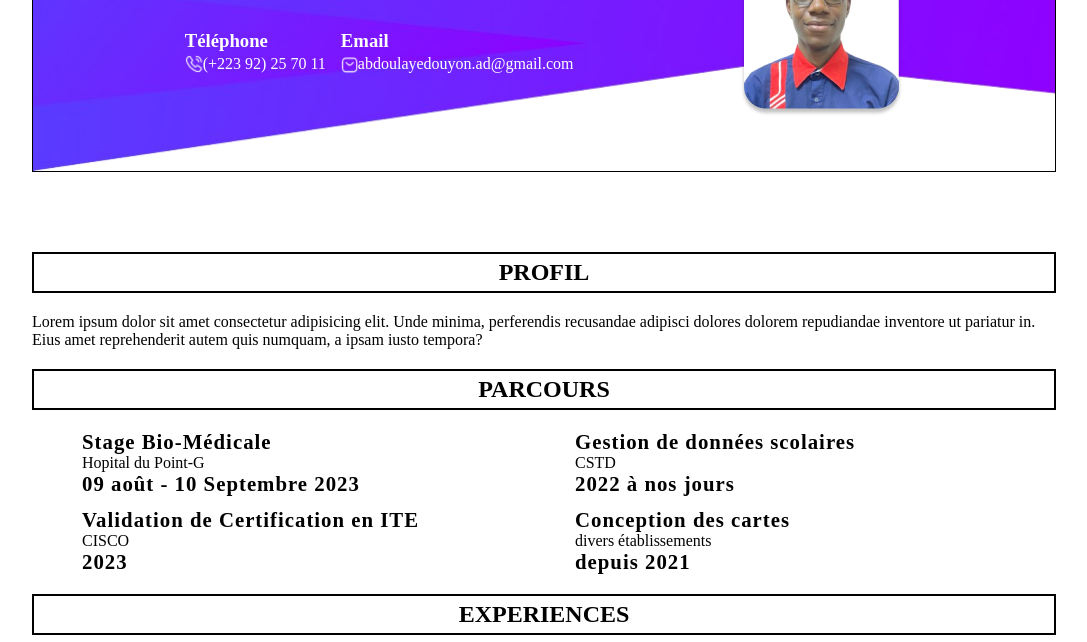
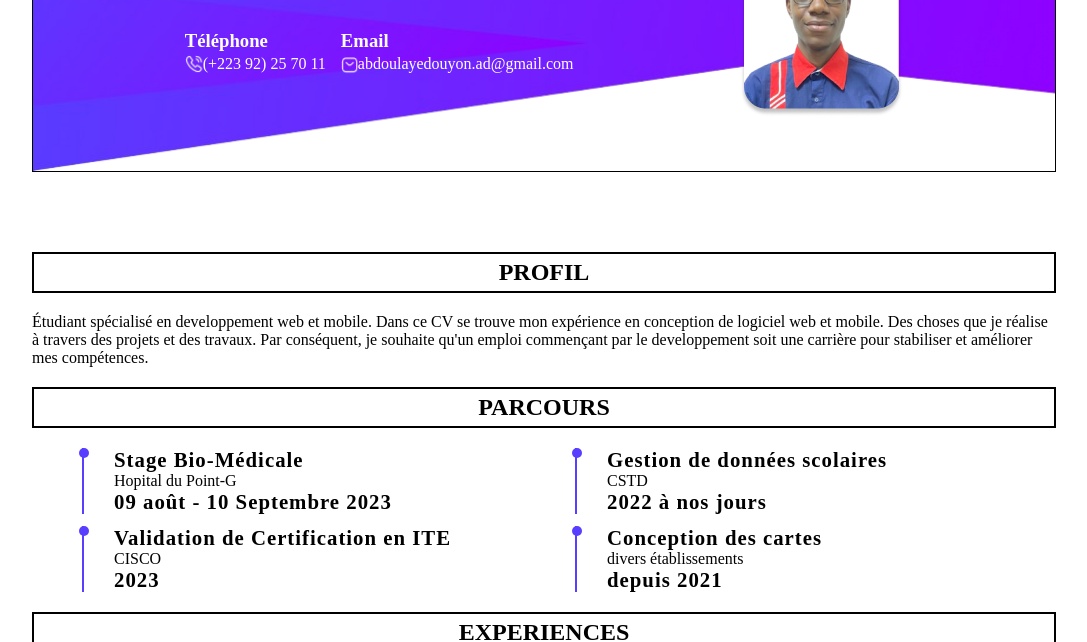
Before and after one commit to Amidoukone/projetCV, a plain HTML site: page index.html in a window 1280 px wide. Shown: the part 173-815 px from the top of the page, without its empty margins (96-1183 px from the left). Drawn offline with Linux system fonts and the light colour scheme.

Commit message:
Commit_4

```diff
--- a/index.html
+++ b/index.html
@@ -3,15 +3,14 @@
 <head>
     <meta charset="UTF-8">
     <meta name="viewport" content="width=device-width, initial-scale=1.0">
-    <title>Document</title>
+    <title>Projet_CV (Abdoulaye DOUYON)</title>
     <link rel="stylesheet" href="style.css">
 </head>
+
 <body>
-
-<div class="resume_wrapper">
-    <div class="resume_left">
+  <!-- Enête et création du div qui englobe les autres éléments -->
+    <div class="resume_wrapper">
         <div class="resume_name_info">
-
             <div class="contact">
                 <div class="name">
                     <h1>Abdoulaye DOUYON</h1>
@@ -35,19 +34,20 @@
                 </div>
             </div>
             <div class="resume_image">
-                <img src="Images/Mask group.png" alt="Ma photo de profil">
+                <img src="Images/Mask_group.png" alt="Ma photo de profil">
             </div>
         </div>
-    </div>
+
+    <!-- Section Profil -->
     <div class="profil">
         <h2 class="profil_title">PROFIL</h2>
-        <p class="profil_para">Lorem ipsum dolor sit amet consectetur adipisicing elit. Unde minima, perferendis recusandae adipisci dolores dolorem repudiandae inventore ut pariatur in. Eius amet reprehenderit autem quis numquam, a ipsam iusto tempora?</p>
+        <p class="profil_para">Étudiant spécialisé en developpement web et mobile. Dans ce CV se trouve mon expérience en conception de logiciel web et mobile. Des choses que je réalise à travers des projets et des travaux. Par conséquent, je souhaite qu'un emploi commençant par le developpement soit une carrière pour stabiliser et améliorer mes compétences.</p>
     </div>
 
+    <!-- Section Parcours -->
     <div class="parcours">
         <h2 class="profil_title">PARCOURS</h2>
     </div>
-
     <section class="parcours">
        <div class="timeline">
         <div class="left_t1_content">
@@ -77,6 +77,7 @@
        </div>
     </section>
 
+    <!-- Section expériences -->
     <div class="parcours">
         <h2 class="profil_title">EXPERIENCES</h2>
     </div>
@@ -127,7 +128,7 @@
         <h2 class="profil_title">COMPETENCES</h2>
     </div>
 
-    <section class="competences">
+    <div class="competences">
         <div class="competence">
             <p>HTML</p>
             <div class="barre-degres">
@@ -161,7 +162,7 @@
                 </div>
             </div>
         </div>
-    </section>
+    </div>
 
     <!-- Intérêts -->
 
@@ -180,5 +181,6 @@
             <p>Code</p>
         </div>
     </div>
+    </div>
 </body>
 </html>
--- a/style.css
+++ b/style.css
@@ -1,3 +1,5 @@
+
+/* initialisation des paramètre par defaut */
 *{
     padding: 0;
     margin: 0;
@@ -5,9 +7,7 @@
     list-style: none;
 }
 
-body {
-
-}
+/* Style pour l'entête */
 .resume_name_info
 {
     background: url('../projetCV/Images/image-removebg-preview.png') center/100% 100% no-repeat;
@@ -36,6 +36,7 @@ body {
 
 }
 
+/* Gestion de la dispositon des contenus de l'entête */
 .data_ctact{display: flex;}
 .data_ctact img{margin-right: 8pxgit;}
 .side_ctact{margin-right: 15px;}
@@ -48,6 +49,7 @@ body {
     text-align: center;
 }
 
+/* Gestion de la dispositon des contenus des sections */
 .timeline {
     display: grid;
     grid-template-columns: repeat(2, 1fr);
@@ -83,7 +85,7 @@ body {
 .progres
 {
     width: 100px;
-    background-color: violet;
+    background-color: #583EFF;
     border-radius: 5px;
     height: 100%;
 }
@@ -127,3 +129,52 @@ body {
     display: flex;
     flex-flow: row wrap;
 }
+
+.left_t1_content {
+    padding: 0px 30px;
+    border-left: 2px solid #583EFF;
+    position: relative;
+}
+
+/* Création du trait vertical */
+.right_t1_content {
+    padding: 0px 30px;
+    border-left: 2px solid #583EFF;
+    position: relative;
+}
+
+/* Création des points qui sont sur les traits verticaux*/
+.left_t1_content::before {
+    content: "";
+    position: absolute;
+    width: 10px;
+    height: 10px;
+    background-color: #583EFF;
+    border-radius: 50%;
+    transform: translate(-50%);
+    top: 0%;
+    left: 0;
+}
+
+.right_t1_content::before {
+    content: "";
+    position: absolute;
+    width: 10px;
+    height: 10px;
+    background-color: #583EFF;
+    border-radius: 50%;
+    transform: translate(-50%);
+    top: 0%;
+    left: 0;
+}
+
+/* Media queries pour rendre le site responsive */
+@media screen and (max-width: 768px) {
+    .resume_wrapper {
+        width: 90%;
+    }
+
+    .timeline {
+        margin-left: 0;
+    }
+}
```
Also changed, not shown: Images/Mask_group.png (renamed from Images/Mask group.png).
